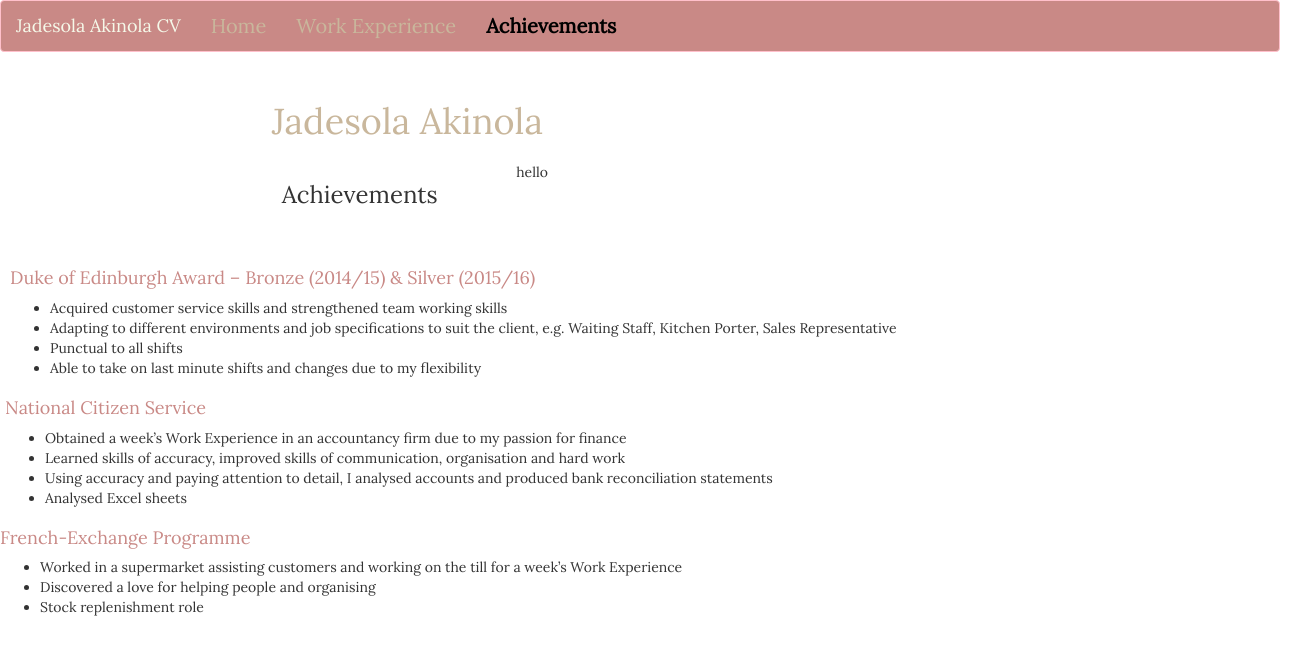
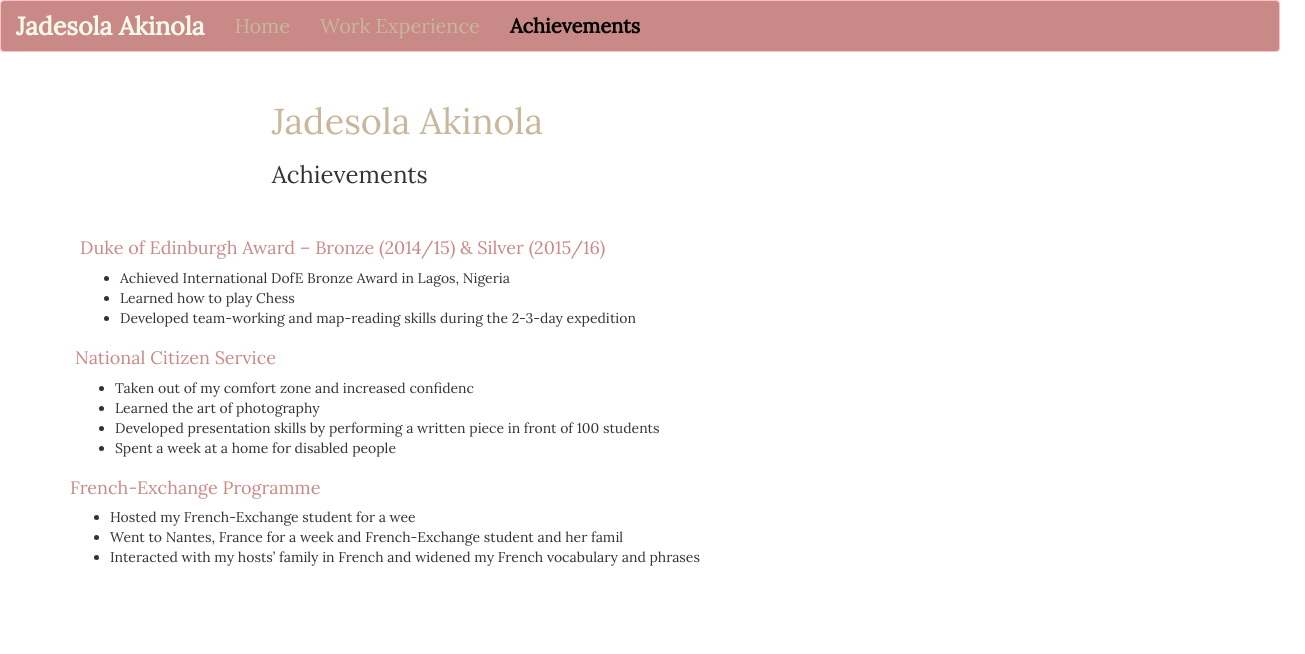
Before and after one commit to jadesola10/bootstrap_example, a plain HTML site: page achievements.html in a window 1280 px wide. Shown: the whole page, 1305 px wide, since content can reach past the window. Drawn offline with nearby package versions, Linux system fonts and the light colour scheme.

Commit message:
editted website

```diff
--- a/achievements.html
+++ b/achievements.html
@@ -19,7 +19,7 @@
         <span class="icon-bar"></span>
         <span class="icon-bar"></span>
       </button>
-      <a class="navbar-brand" href="#">Jadesola Akinola CV</a>
+      <a class="navbar-brand" href="#">Jadesola Akinola</a>
     </div>
 
     <!-- Collect the nav links, forms, and other content for toggling -->
@@ -41,52 +41,48 @@
 </nav>
 <div class="container">
 <div class="row">
-	<div class="col-sm-2">
-	</div>
+	<div class="col-sm-2"></div>
 	<div class="col-sm-10">
 	  				<h1>Jadesola Akinola</h1>
-	  <div class="row">
-	  	<div class="col-sm-3">
-	  		<h3>Achievements</h3></div>
-	  	<div class="col-sm-9"><p>hello</p>
-	  	</div>
-	  	</div>
-	  </div>
+	  				<h3>Achievements</h3>
 	</div>
 </div>
+
 	<div class="row">
 
 		<div class="col-sm-12">
 			<h4>Duke of Edinburgh Award – Bronze (2014/15) & Silver (2015/16)</h4>
 			<ul>
-				<li>Acquired customer service skills and strengthened team working skills</li>
-				<li>Adapting to different environments and job specifications to suit the client, e.g. Waiting Staff, Kitchen Porter, Sales Representative</li>
-				<li>Punctual to all shifts</li>
-				<li>Able to take on last minute shifts and changes due to my flexibility</li>
+				<li>Achieved International DofE Bronze Award in Lagos, Nigeria</li>
+				<li>Learned how to play Chess</li>
+				<li>Developed team-working and map-reading skills during the 2-3-day expedition</li>
 			</ul>
 		</div>
 			<div class="row">
 		<div class="col-sm-12">
 			<h4>National Citizen Service</h4>
 			<ul>
-				<li>Obtained a week’s Work Experience in an accountancy firm due to my passion for finance</li>
-				<li>Learned skills of accuracy, improved skills of communication, organisation and hard work</li>
-				<li>Using accuracy and paying attention to detail, I analysed accounts and produced bank reconciliation statements</li>
-				<li>Analysed Excel sheets</li>
+				<li>Taken out of my comfort zone and increased confidenc</li>
+				<li>Learned the art of photography</li>
+				<li>Developed presentation skills by performing a written piece in front of 100 students</li>
+				<li>Spent a week at a home for disabled people</li>
 			</ul>
 		</div>
 		<div class="row">
 		<div class="col-sm-12">
 			<h4>French-Exchange Programme</h4>
 			<ul>
-					<li>Worked in a supermarket assisting customers and working on the till for a week’s Work Experience</li>
-					<li>Discovered a love for helping people and organising</li>
-					<li>Stock replenishment role</li>
+					<li>Hosted my French-Exchange student for a wee</li>
+					<li>Went to Nantes, France for a week and French-Exchange student and her famil</li>
+					<li>Interacted with my hosts’ family in French and widened my French vocabulary and phrases</li>
 				</ul>
 		</div>
 	</div>
 </div>
 </div>
+</div>
+
+
 
 </body>
 </html>
--- a/css/index.css
+++ b/css/index.css
@@ -10,6 +10,8 @@ a {
 }
 .navbar-default .navbar-brand {
     color: #F5F9E9;
+    font-weight: bold;
+    font-size: 25px;
 }
 .navbar-default .navbar-nav>li>a {
     color: #C9B79C;
```
Also changed, not shown: index.html (+1 -1 lines), projects.html (+1 -1 lines).
